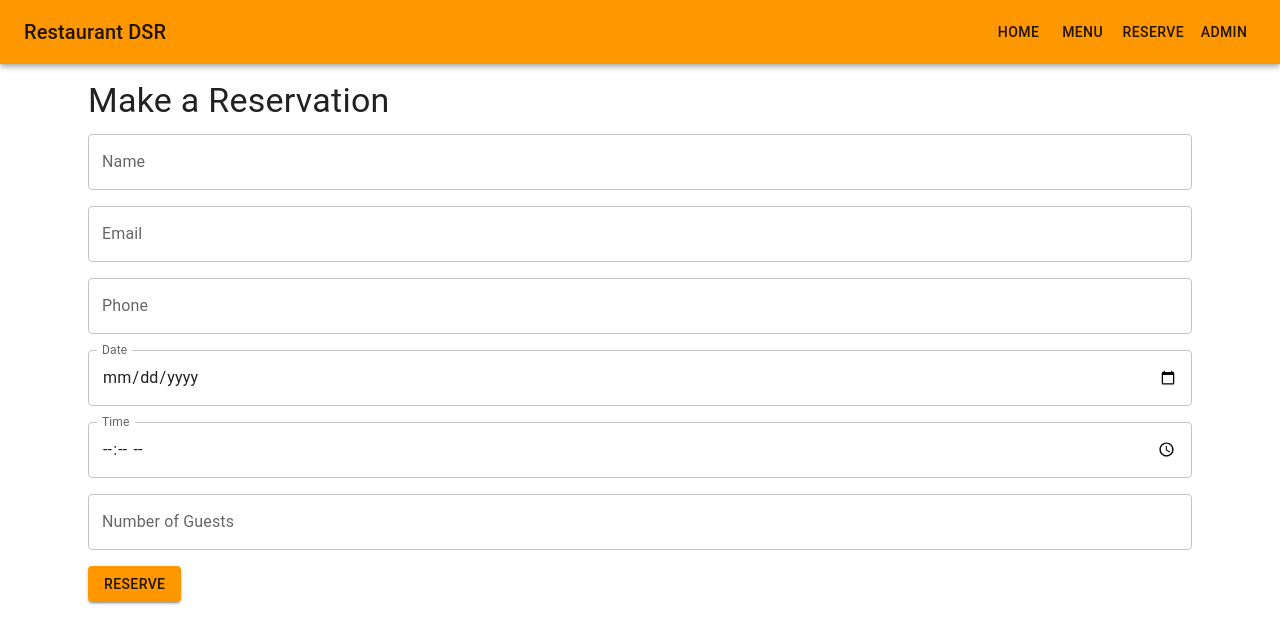
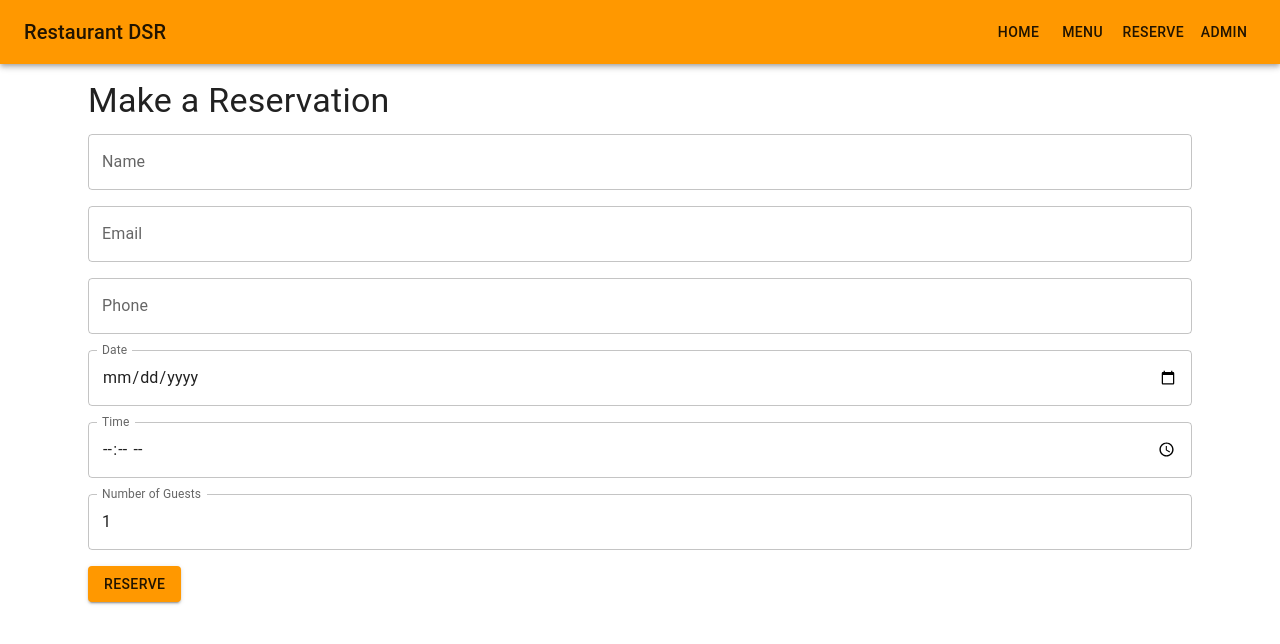
Before and after one commit to CaptoshkaLA/restaurant-dsr-frontend, a React (Create React App) app: page /reserve in a window 1280 px wide. Shown: the top 644 px of the page. Built offline with nearby package versions, Linux system fonts and the light colour scheme.

Commit message:
Now it is impossible to specify less than 1 guest

```diff
--- a/src/components/Pages/Reserve.tsx
+++ b/src/components/Pages/Reserve.tsx
@@ -29,6 +29,14 @@ const Reserve: React.FC = () => {
   const dispatch = useDispatch<ThunkDispatch<any, any, any>>();
   const { control, handleSubmit, reset } = useForm<ReserveFormData>({
     resolver: yupResolver(schema),
+    defaultValues: {
+      name: '',
+      email: '',
+      phone: '',
+      date: '',
+      time: '',
+      guests: 1,
+    },
   });
 
   const onSubmit = (data: ReserveFormData) => {
@@ -87,7 +95,7 @@ const Reserve: React.FC = () => {
             <Controller
               name="guests"
               control={control}
-              render={({ field }) => <TextField {...field} label="Number of Guests" type="number" fullWidth />}
+              render={({ field }) => <TextField {...field} label="Number of Guests" type="number" inputProps={{ min: 1 }} fullWidth />}
             />
           </Grid>
           <Grid item xs={12}>
```
